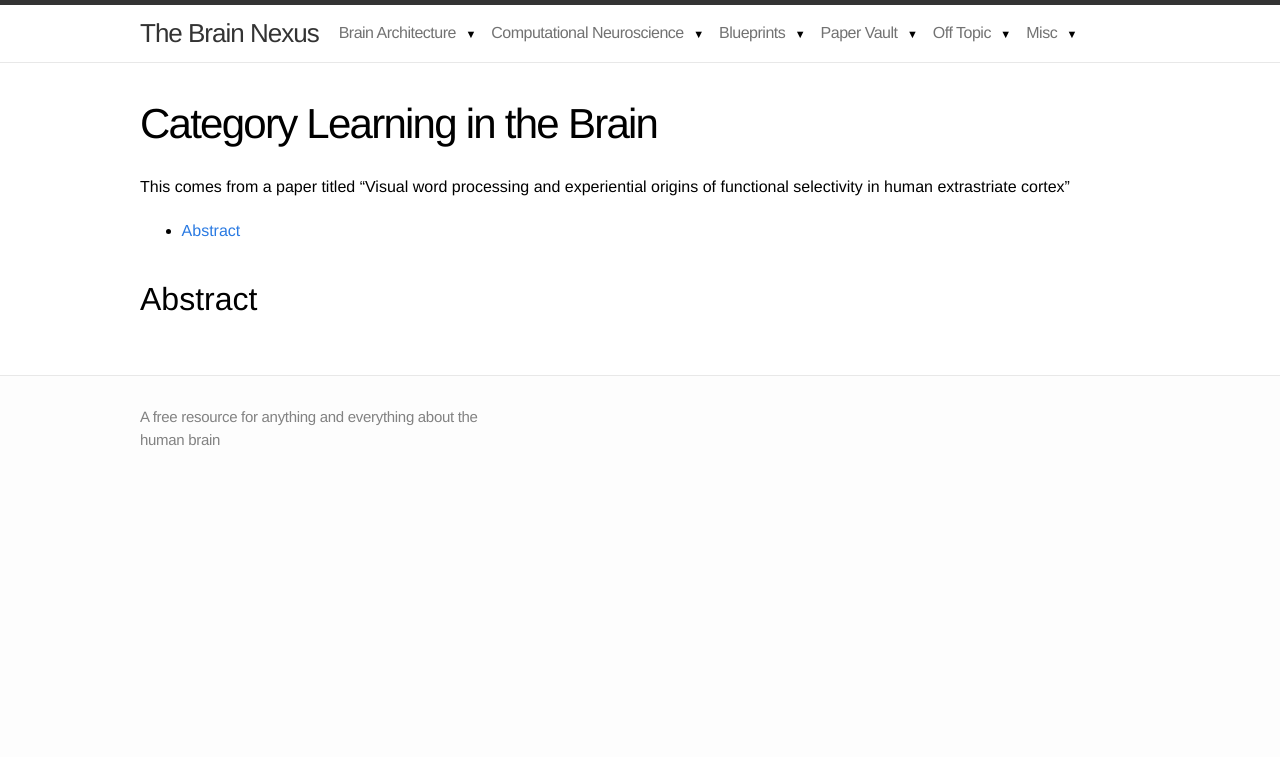
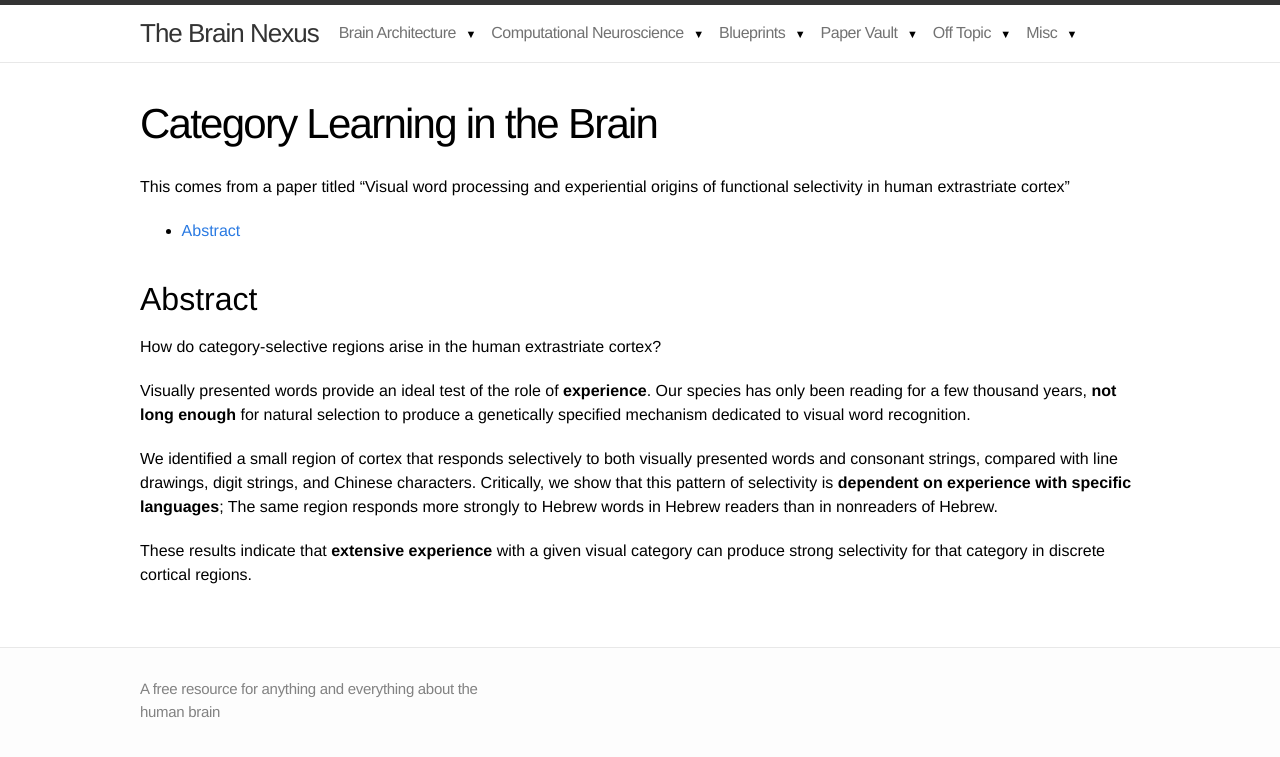
Before and after one commit to mdelsole/brain-nexus, a Jekyll site: the page built from paper-vault/language/reading/visual-word-processing-and-experience.markdown, in a window 1280 px wide. Shown: the top 757 px of the page. Built offline with Jekyll 4.4.1, drawn with Linux system fonts in a browser that asks for light colours.

Commit message:
Visual categorization and experience

```diff
--- a/paper-vault/language/reading/index.markdown
+++ b/paper-vault/language/reading/index.markdown
@@ -2,7 +2,7 @@
 layout: page
 title: Reading
 categories: []
-order: 15
+order: 14
 tags: []
 ---
 
--- a/paper-vault/language/reading/visual-word-processing-and-experience.markdown
+++ b/paper-vault/language/reading/visual-word-processing-and-experience.markdown
@@ -11,3 +11,11 @@ This comes from a paper titled "Visual word processing and experiential origins
 {:toc}
 
 # Abstract
+
+How do category-selective regions arise in the human extrastriate cortex?
+
+Visually presented words provide an ideal test of the role of **experience**. Our species has only been reading for a few thousand years, **not long enough** for natural selection to produce a genetically specified mechanism dedicated to visual word recognition.
+
+We identified a small region of cortex that responds selectively to both visually presented words and consonant strings, compared with line drawings, digit strings, and Chinese characters. Critically, we show that this pattern of selectivity is **dependent on experience with specific languages**; The same region responds more strongly to Hebrew words in Hebrew readers than in nonreaders of Hebrew.
+
+These results indicate that **extensive experience** with a given visual category can produce strong selectivity for that category in discrete cortical regions.
--- a/paper-vault/vision/index.markdown
+++ b/paper-vault/vision/index.markdown
@@ -2,7 +2,7 @@
 layout: page
 title: Vision
 categories: []
-order: 14
+order: 15
 tags: []
 ---
 
```
